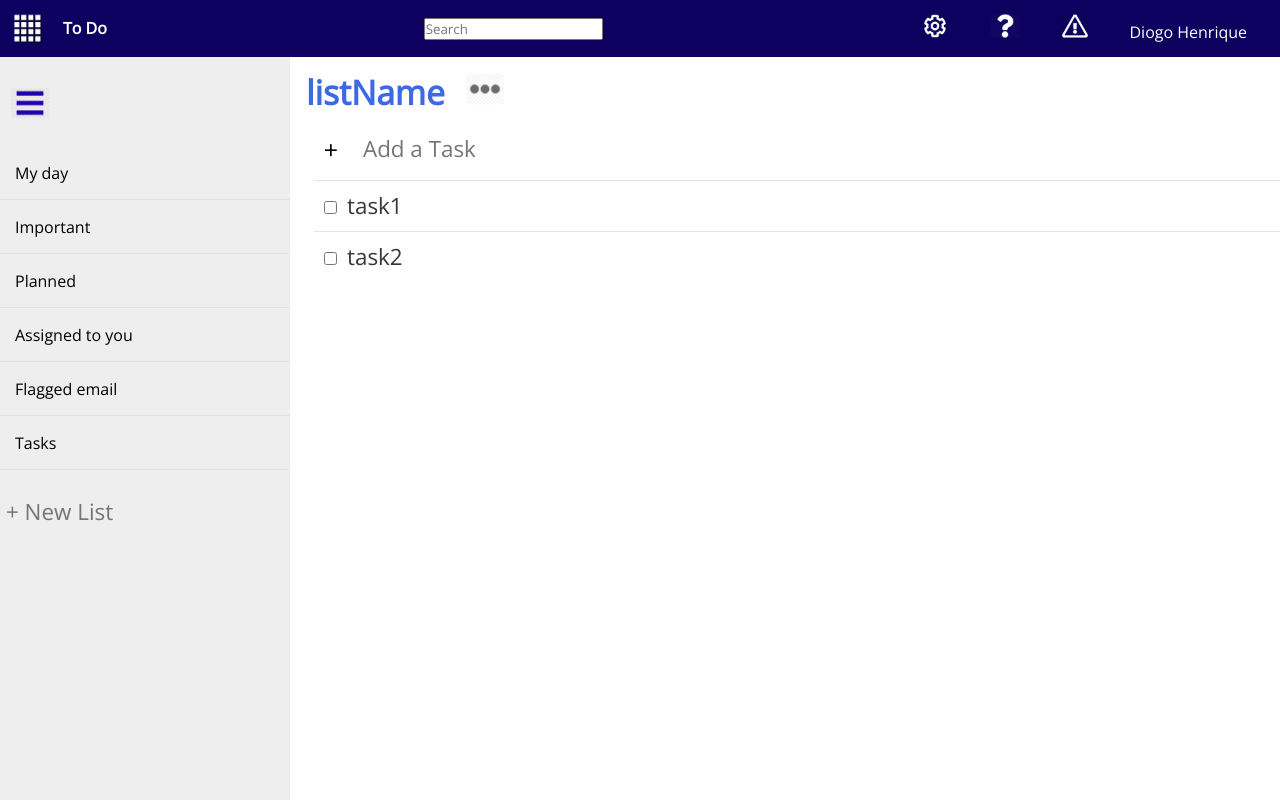
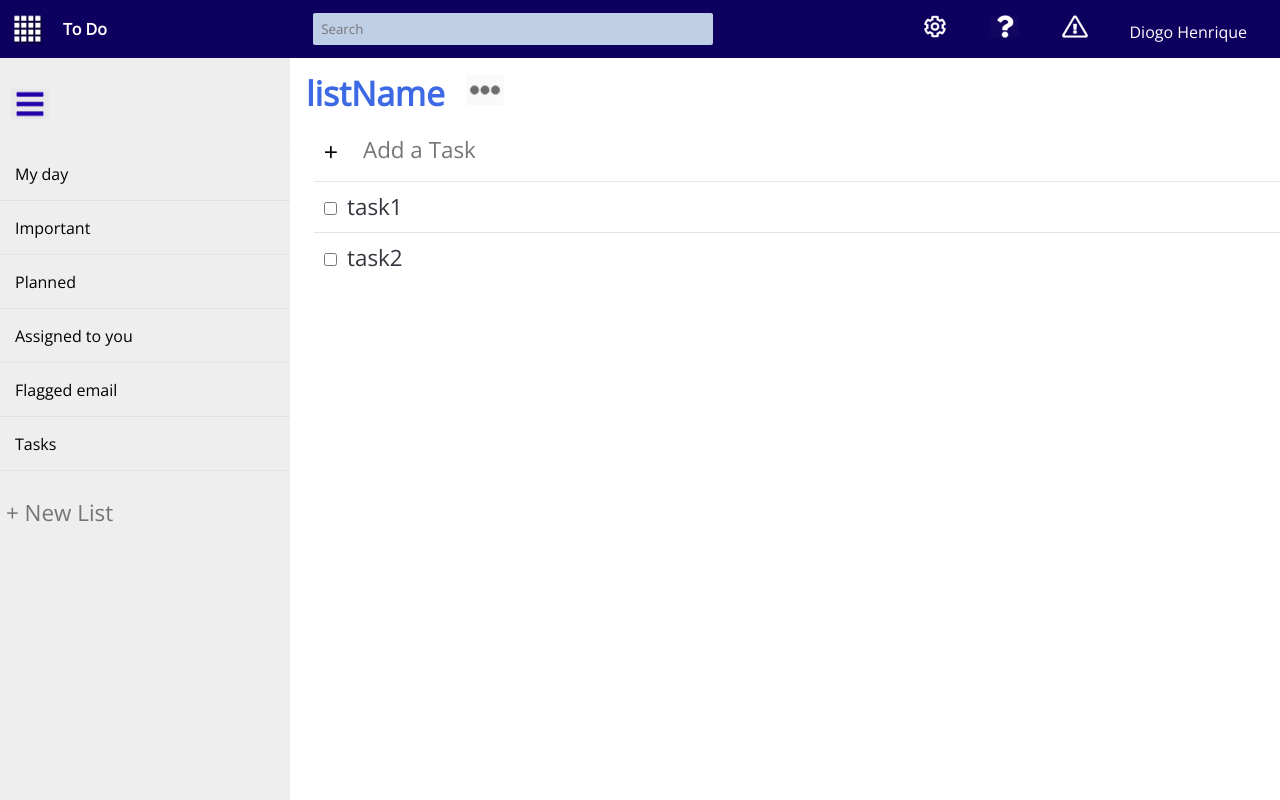
Before and after one commit to DiogoPereira56/todo-frontend, a React (Create React App) app: page / in a window 1280 px wide. Built offline with nearby package versions, Linux system fonts and the light colour scheme.

Commit message:
Updated TopNavbar's input to look better

```diff
--- a/src/components/TopNavbar.js
+++ b/src/components/TopNavbar.js
@@ -41,14 +41,23 @@ const Center = styled.div`
     flex: 1;
     text-align: center;
 `
-
+const Input = styled.input`
+    padding: 8px;
+    cursor: pointer;
+    width: 400px;
+    height: 32px;
+    transition: background-color 0.1s;
+    background: rgb(191, 207, 230);
+    border: none;
+    border-radius: 2px;
+`
 const TopNavbar = () => {
   return (
     <Container>
         <Navbar>
             <Img src={iconSquared} alt="" />
             <b>To Do</b>
-            <Center><input placeholder="Search"></input></Center>
+            <Center><Input placeholder="Search"></Input></Center>
             <Nav>
                 <Ul>
                     <Li><Img src={settings} alt="" /></Li>
```
